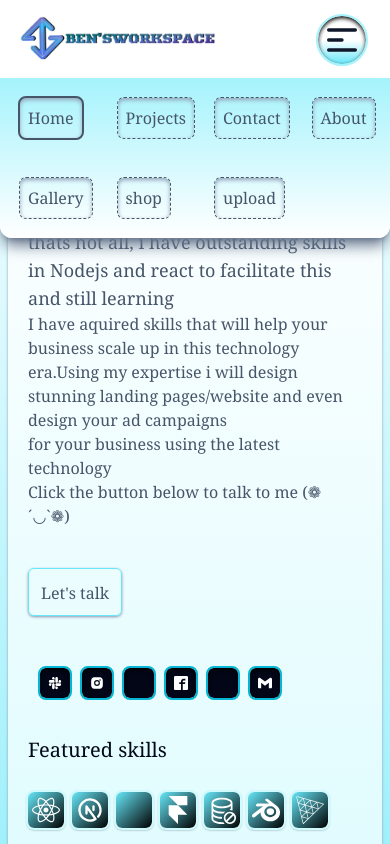
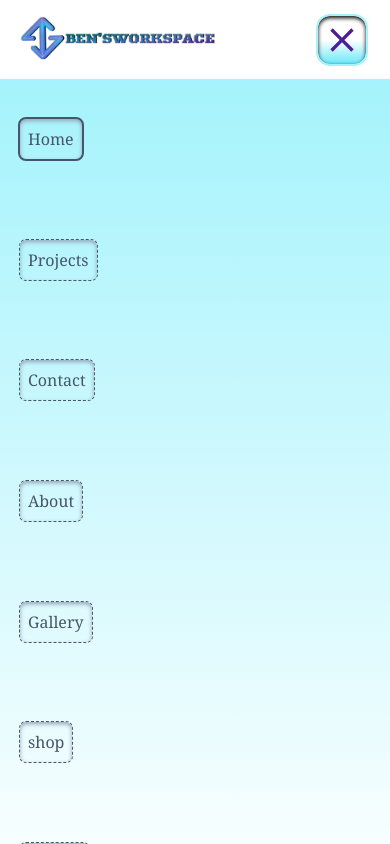
Before and after one commit to ditchk/bendev, a React (Vite) app: page / in a window 390 px wide. Both pictures are taken after a click on the button 342 px from the left and 40 px from the top of the page. Shown: the top 844 px of the page. Built offline with nearby package versions, Linux system fonts and the light colour scheme; some icons are missing; what ldrs would draw is missing.

Commit message:
my first commit

```diff
--- a/package.json
+++ b/package.json
@@ -19,6 +19,7 @@
     "appwrite": "^13.0.0",
     "class-variance-authority": "^0.7.0",
     "clsx": "^2.0.0",
+    "framer-motion": "^10.16.5",
     "google-map-react": "^2.2.1",
     "google-maps": "^4.3.3",
     "ldrs": "^1.0.1",
--- a/src/components/shared/Footer.tsx
+++ b/src/components/shared/Footer.tsx
@@ -83,7 +83,7 @@ const Footer = () => {
             </div>
         </div>
       </div>
-      <div className="flex flex-1 justify-center items-center border-t border-slate-300 shadow shadow-slate-500 backdrop-blur-sm">
+      <div className="flex flex-1 justify-center items-center border-t border-slate-300 shadow shadow-slate-500">
         <h1 className="flex flex-row gap-3 justify-center items-center font-serif text-violet-700 text-sm font-semibold"><img src="/assets/images/benswsp.png" alt="footer-logo" width={150} /> &#169; 2023</h1>
       </div>
     </footer>
--- a/src/components/shared/MobileMenu.tsx
+++ b/src/components/shared/MobileMenu.tsx
@@ -3,6 +3,8 @@ import { sideBarLinks } from '@/constants';
 import { MyNavLink } from '@/types';
 import { NavLink, useLocation } from 'react-router-dom';
 import { HiOutlineMenuAlt1 } from 'react-icons/hi';
+import { motion } from 'framer-motion';
+import { MdOutlineClose } from "react-icons/md";
 
 
 
@@ -17,10 +19,18 @@ const MobileMenu: React.FC = () => {
  return (
     <nav className="MobileMenu">
       <button onClick={toggleMenu}>
-            <HiOutlineMenuAlt1 className="text-5xl text-slate-900 bg-gradient-to-t from-cyan-300 via-white rounded-full p-1 shadow-inner shadow-black outline outline-2 outline-cyan-200" />
-          </button>
+            {!menuOpen ? (
+              <HiOutlineMenuAlt1 className="text-5xl text-slate-900 bg-gradient-to-t from-cyan-300 via-white rounded-xl p-1 shadow-inner shadow-black outline outline-2 outline-cyan-200" />
+            ) : (
+              <MdOutlineClose className="text-5xl text-violet-900 bg-gradient-to-t from-cyan-300 via-white rounded-xl p-1 shadow-inner shadow-black outline outline-2 outline-cyan-200" />
+            )}
+        </button>
       {menuOpen && (
-       <ul className="menubar">
+       <motion.ul
+        animate={{ y: 1 }}
+        transition={{ delay: 0 }}
+        className="menubar"
+       >
        {sideBarLinks.map((link: MyNavLink) => {
 
          const isActive = pathname === link.route;
@@ -35,7 +45,7 @@ const MobileMenu: React.FC = () => {
            </li>
          )
        })}
-     </ul>
+     </motion.ul>
       )}
     </nav>
  );
--- a/src/components/shared/Navbar.tsx
+++ b/src/components/shared/Navbar.tsx
@@ -2,8 +2,6 @@ import { Link } from 'react-router-dom';
 import { Button } from '../ui/button';
 import Socials from './Socials';
 import MobileMenu from './MobileMenu';
-
-
 const Navbar = () => {
 
 
--- a/src/global.css
+++ b/src/global.css
@@ -127,7 +127,7 @@
 }
 
 .menubar {
-  @apply grid grid-cols-4 shadow-lg shadow-slate-500 justify-center items-center absolute top-[78px] w-fit h-fit rounded-b-xl border-double border-b-zinc-700 outline-cyan-400 p-5 right-0 left-0 gap-10 bg-gradient-to-t from-white to-cyan-200
+  @apply grid grid-cols-1 shadow-lg shadow-slate-500 justify-center items-center fixed duration-1000 top-[78px] w-full h-screen rounded-b-xl border-double border-b-zinc-700 outline-cyan-400 p-5 right-0 left-0 gap-10 bg-gradient-to-t from-white to-cyan-200
  }
 
 .links {
```
Also changed, not shown: 1 other file (tests, documents, lock files or other folders).
